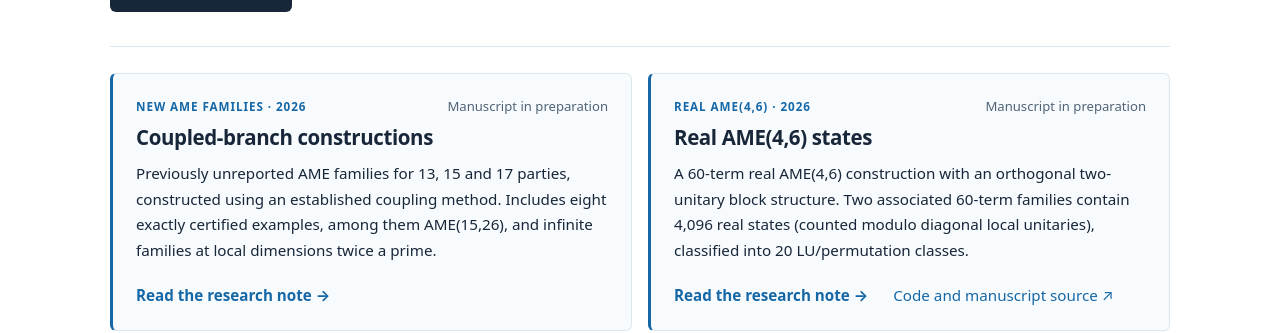
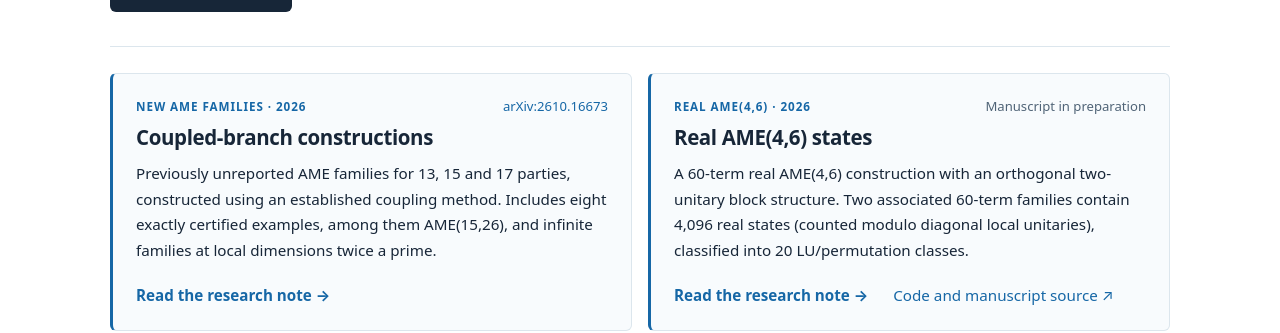
Before and after one commit to palashpandya/palashpandya.github.io, a Jekyll site: the page built from index.md, in a window 1280 px wide. Shown: the part 393-726 px from the top of the page. Built offline with Jekyll 4.4.1, drawn with Linux system fonts in a browser that asks for light colours.

```diff
--- a/index.md
+++ b/index.md
@@ -16,7 +16,7 @@ last_modified_at: 2026-10-21
 <article class="featured-research" aria-labelledby="featured-coupled-title">
 <div class="featured-research-header">
 <p class="eyebrow">New AME families · 2026</p>
-<p class="featured-research-status">Manuscript in preparation</p>
+<p class="featured-research-status"><a href="https://arxiv.org/abs/2610.16673">arXiv:2610.16673</a></p>
 </div>
 <h2 id="featured-coupled-title">Coupled-branch constructions</h2>
 <p>Previously unreported AME families for 13, 15 and 17 parties, constructed using an established coupling method. Includes eight exactly certified examples, among them AME(15,26), and infinite families at local dimensions twice a prime.</p>
```
